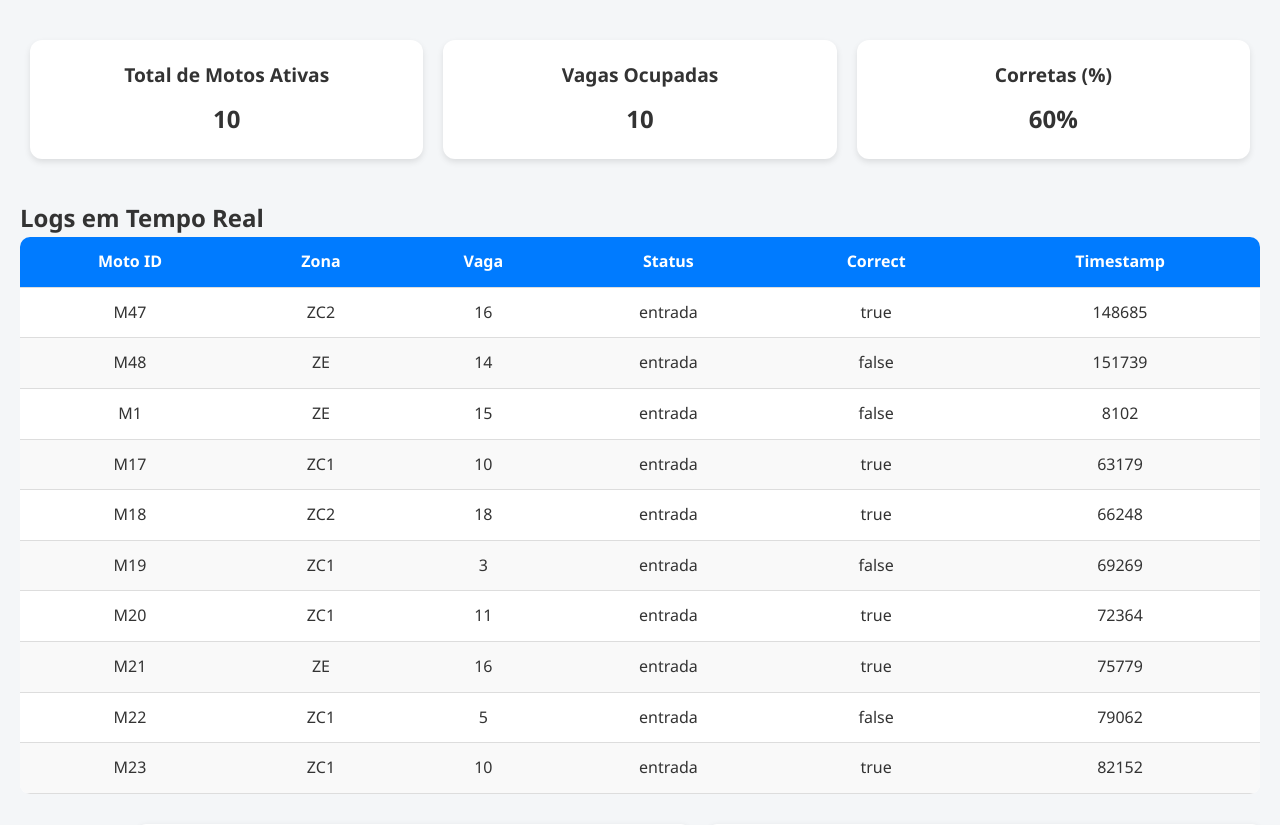
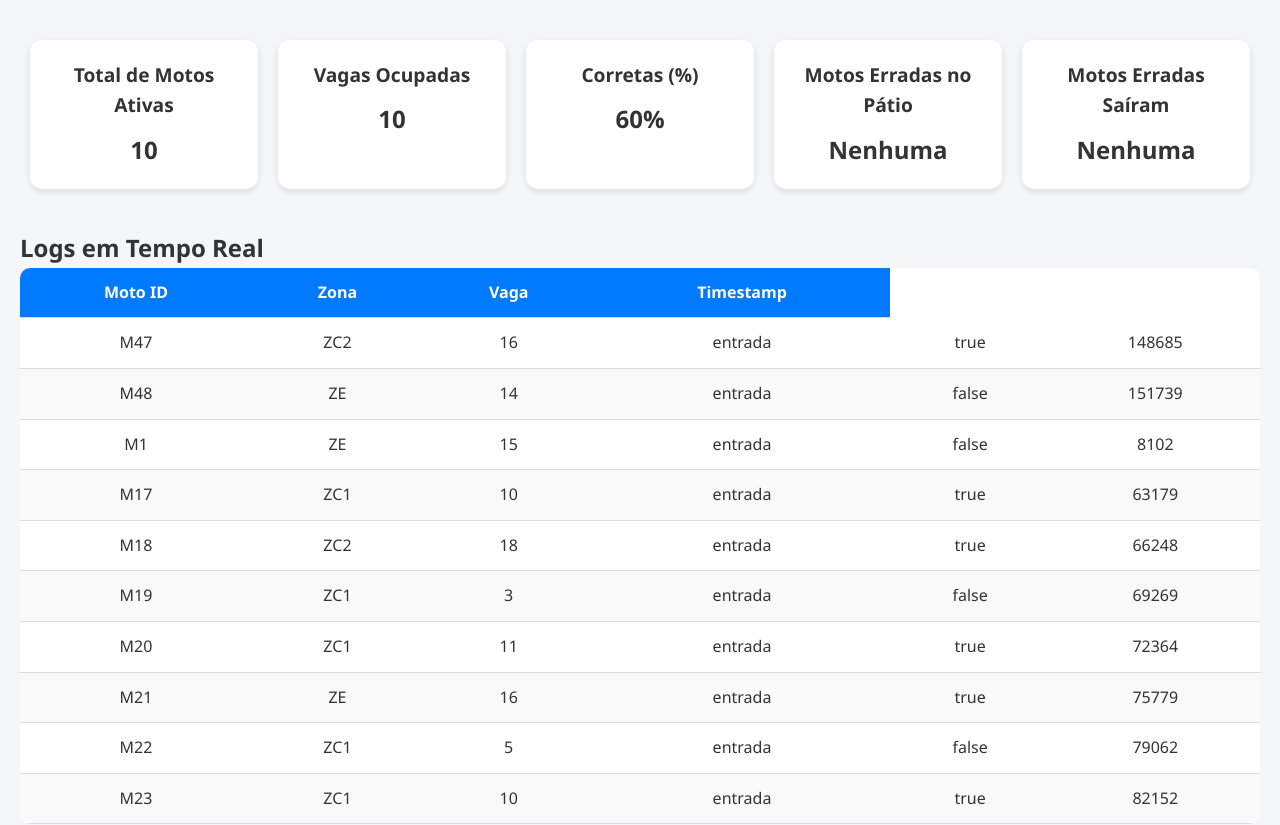
Before and after one commit to 30Lima/Iot_Heimdall, a Flask app: page / in a window 1280 px wide. Shown: the part 102-927 px from the top of the page. Run offline with Flask 3, Linux system fonts and the light colour scheme.

Commit message:
feat: add new cards

```diff
--- a/templates/index.html
+++ b/templates/index.html
@@ -20,6 +20,7 @@
 
     <main>
         <!-- Seção 1 - Cards -->
+        <!-- Seção 1 - Cards -->
         <section id="cards">
             <div class="card">
                 <h3>Total de Motos Ativas</h3>
@@ -33,7 +34,17 @@
                 <h3>Corretas (%)</h3>
                 <p id="corretas">0%</p>
             </div>
+            <div class="card">
+                <h3>Motos Erradas no Pátio</h3>
+                <p id="motos-erradas-patio">Nenhuma</p>
+            </div>
+            <div class="card">
+                <h3>Motos Erradas Saíram</h3>
+                <p id="motos-erradas-saida">Nenhuma</p>
+            </div>
         </section>
+
+
 
         <!-- Seção 2 - Logs -->
         <section id="logs">
@@ -44,10 +55,9 @@
                         <th>Moto ID</th>
                         <th>Zona</th>
                         <th>Vaga</th>
-                        <th>Status</th>
-                        <th>Correct</th>
                         <th>Timestamp</th>
                     </tr>
+
                 </thead>
                 <tbody id="logs-body">
                     <!-- Preenchido pelo script.js -->
```
